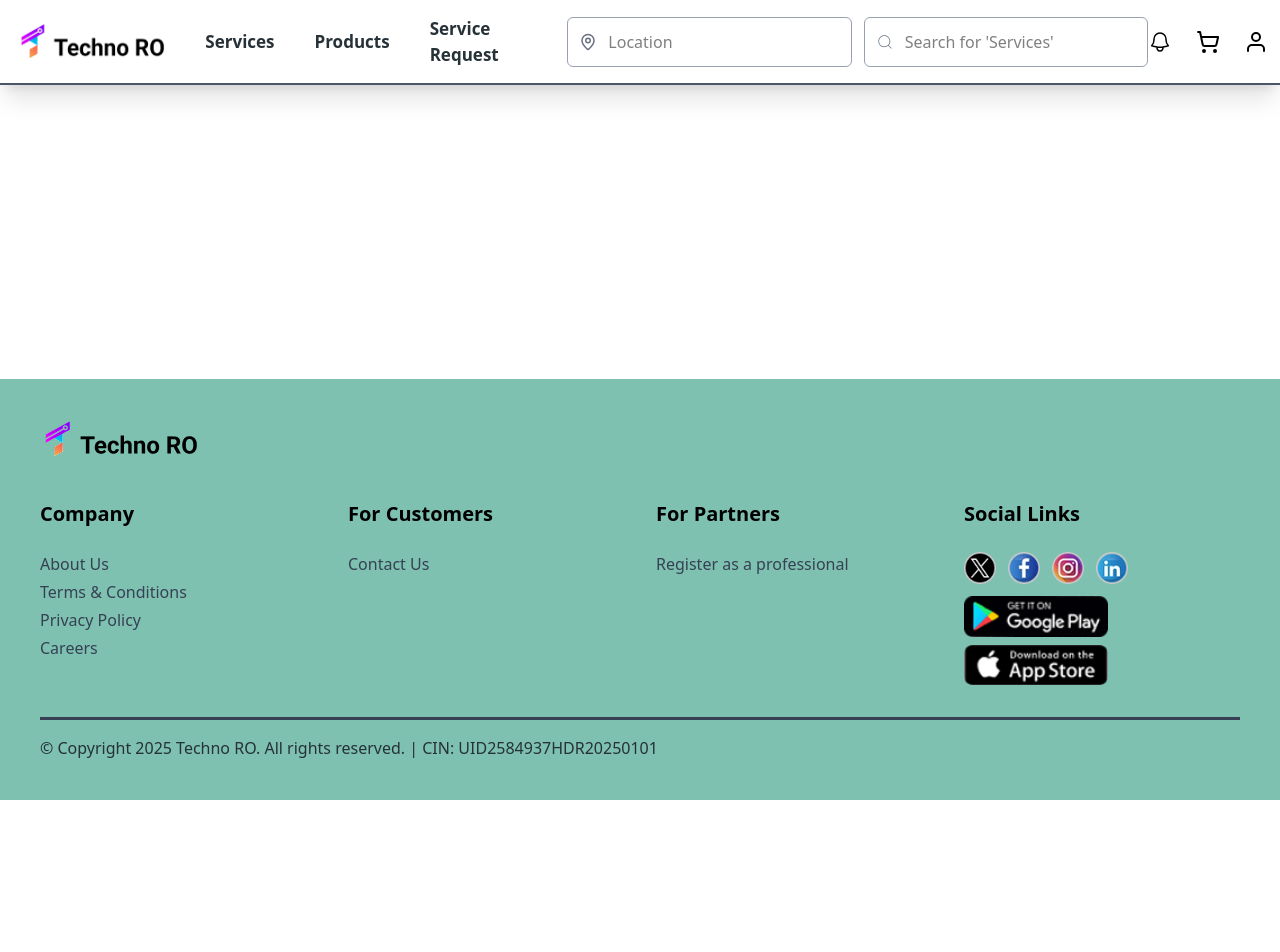
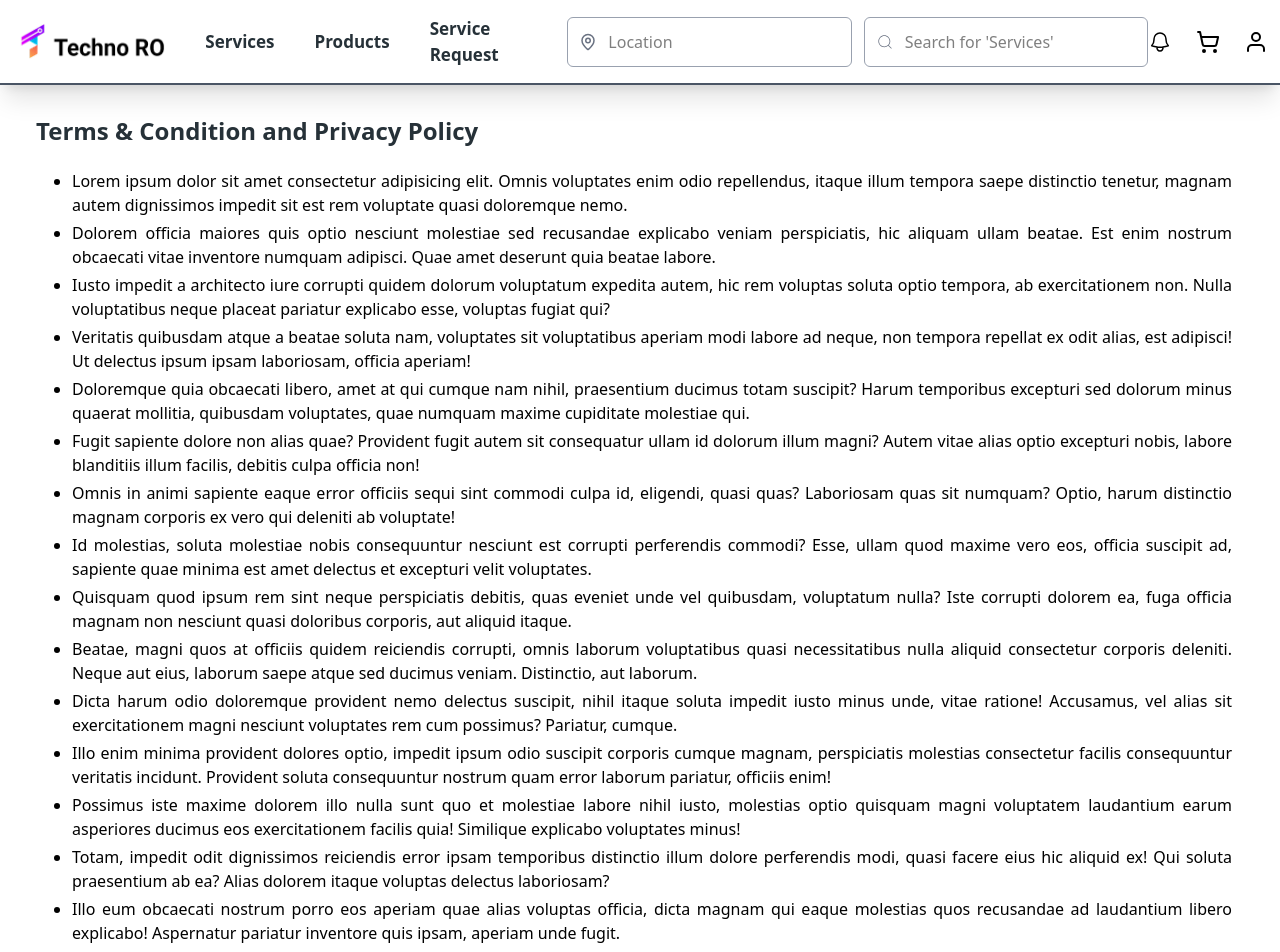
Before and after one commit to pinkijha/Techno-RoCare, a React (Vite) app: page /terms-conditions in a window 1280 px wide. Shown: the top 952 px of the page. Before the commit the page ends 800 px from the top, so only its background shows below. Built offline with nearby package versions, Linux system fonts and the light colour scheme.

Commit message:
done the terms and condition page

```diff
--- a/src/App.jsx
+++ b/src/App.jsx
@@ -1,7 +1,10 @@
 import {  Route, BrowserRouter as Router, Routes } from "react-router-dom"
-import Header from "./components/header/Header"
 import Layout from "./components/Layout"
 import Home from "./components/Home"
+import TermsCondition from "./components/TermsCondition"
+import About from "./components/About"
+import Contact from "./components/Contact"
+import RegisterProfessional from "./components/RegisterProfessional"
 
 const Services = () => <h1>Services</h1>
 const Products = () => <h1>Products</h1>
@@ -17,6 +20,11 @@
         <Route path="/services" element={<Services/>} />
         <Route path="/services" element={<Products/>} />
         <Route path="/products" element={<Products/>} />
+        <Route path="/terms-conditions" element={<TermsCondition/>} />
+        <Route path="/about-us" element={<About/>} />
+        <Route path="/contact-us" element={<Contact/>} />
+        <Route path="/register-professional" element={<RegisterProfessional/>} />
+
       </Routes>
       </Layout>
     </Router>
--- /dev/null
+++ b/src/components/About.jsx
@@ -0,0 +1,11 @@
+import React from 'react'
+
+const About = () => {
+  return (
+    <div>
+      About
+    </div>
+  )
+}
+
+export default About
--- /dev/null
+++ b/src/components/Contact.jsx
@@ -0,0 +1,11 @@
+import React from 'react'
+
+const Contact = () => {
+  return (
+    <div>
+      Contact
+    </div>
+  )
+}
+
+export default Contact
--- /dev/null
+++ b/src/components/RegisterProfessional.jsx
@@ -0,0 +1,11 @@
+import React from 'react'
+
+const RegisterProfessional = () => {
+  return (
+    <div>
+      Register
+    </div>
+  )
+}
+
+export default RegisterProfessional
--- /dev/null
+++ b/src/components/TermsCondition.jsx
@@ -0,0 +1,31 @@
+import React from 'react'
+
+const TermsCondition = () => {
+  return (
+    <div>
+      <h1 className='text-[24px] font-semibold text-[#263138] md:ml-7 md:my-5  '>Terms & Condition and Privacy Policy</h1>
+      <ul className='ml-16 mr-10 list-disc text-justify text-[16px] space-y-1'>
+      <li>Lorem ipsum dolor sit amet consectetur adipisicing elit. Omnis voluptates enim odio repellendus, itaque illum tempora saepe distinctio tenetur, magnam autem dignissimos impedit sit est rem voluptate quasi doloremque nemo.</li>
+      <li>Dolorem officia maiores quis optio nesciunt molestiae sed recusandae explicabo veniam perspiciatis, hic aliquam ullam beatae. Est enim nostrum obcaecati vitae inventore numquam adipisci. Quae amet deserunt quia beatae labore.</li>
+      <li>Iusto impedit a architecto iure corrupti quidem dolorum voluptatum expedita autem, hic rem voluptas soluta optio tempora, ab exercitationem non. Nulla voluptatibus neque placeat pariatur explicabo esse, voluptas fugiat qui?</li>
+      <li>Veritatis quibusdam atque a beatae soluta nam, voluptates sit voluptatibus aperiam modi labore ad neque, non tempora repellat ex odit alias, est adipisci! Ut delectus ipsum ipsam laboriosam, officia aperiam!</li>
+      <li>Doloremque quia obcaecati libero, amet at qui cumque nam nihil, praesentium ducimus totam suscipit? Harum temporibus excepturi sed dolorum minus quaerat mollitia, quibusdam voluptates, quae numquam maxime cupiditate molestiae qui.</li>
+      <li>Fugit sapiente dolore non alias quae? Provident fugit autem sit consequatur ullam id dolorum illum magni? Autem vitae alias optio excepturi nobis, labore blanditiis illum facilis, debitis culpa officia non!</li>
+      <li>Omnis in animi sapiente eaque error officiis sequi sint commodi culpa id, eligendi, quasi quas? Laboriosam quas sit numquam? Optio, harum distinctio magnam corporis ex vero qui deleniti ab voluptate!</li>
+      <li>Id molestias, soluta molestiae nobis consequuntur nesciunt est corrupti perferendis commodi? Esse, ullam quod maxime vero eos, officia suscipit ad, sapiente quae minima est amet delectus et excepturi velit voluptates.</li>
+      <li>Quisquam quod ipsum rem sint neque perspiciatis debitis, quas eveniet unde vel quibusdam, voluptatum nulla? Iste corrupti dolorem ea, fuga officia magnam non nesciunt quasi doloribus corporis, aut aliquid itaque.</li>
+      <li>Beatae, magni quos at officiis quidem reiciendis corrupti, omnis laborum voluptatibus quasi necessitatibus nulla aliquid consectetur corporis deleniti. Neque aut eius, laborum saepe atque sed ducimus veniam. Distinctio, aut laborum.</li>
+      <li>Dicta harum odio doloremque provident nemo delectus suscipit, nihil itaque soluta impedit iusto minus unde, vitae ratione! Accusamus, vel alias sit exercitationem magni nesciunt voluptates rem cum possimus? Pariatur, cumque.</li>
+      <li>Illo enim minima provident dolores optio, impedit ipsum odio suscipit corporis cumque magnam, perspiciatis molestias consectetur facilis consequuntur veritatis incidunt. Provident soluta consequuntur nostrum quam error laborum pariatur, officiis enim!</li>
+      <li>Possimus iste maxime dolorem illo nulla sunt quo et molestiae labore nihil iusto, molestias optio quisquam magni voluptatem laudantium earum asperiores ducimus eos exercitationem facilis quia! Similique explicabo voluptates minus!</li>
+      <li>Totam, impedit odit dignissimos reiciendis error ipsam temporibus distinctio illum dolore perferendis modi, quasi facere eius hic aliquid ex! Qui soluta praesentium ab ea? Alias dolorem itaque voluptas delectus laboriosam?</li>
+      <li>Illo eum obcaecati nostrum porro eos aperiam quae alias voluptas officia, dicta magnam qui eaque molestias quos recusandae ad laudantium libero explicabo! Aspernatur pariatur inventore quis ipsam, aperiam unde fugit.</li>
+      <li>Autem perspiciatis quis deleniti dolorum, sed, culpa inventore incidunt repellat unde facere tempora doloremque vel minus ipsa reiciendis harum dolorem similique quos architecto quasi neque excepturi necessitatibus, facilis aliquid? Molestiae.</li>
+
+      </ul>
+
+    </div>
+  )
+}
+
+export default TermsCondition
```
